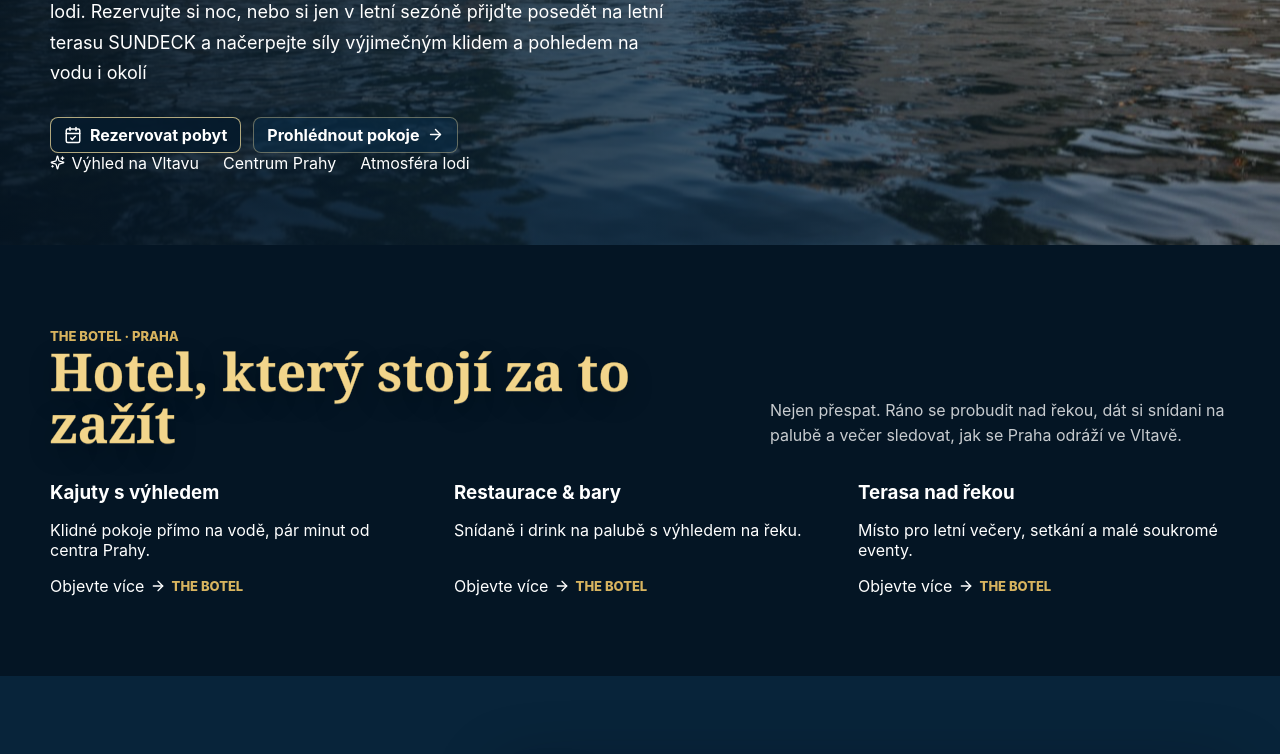
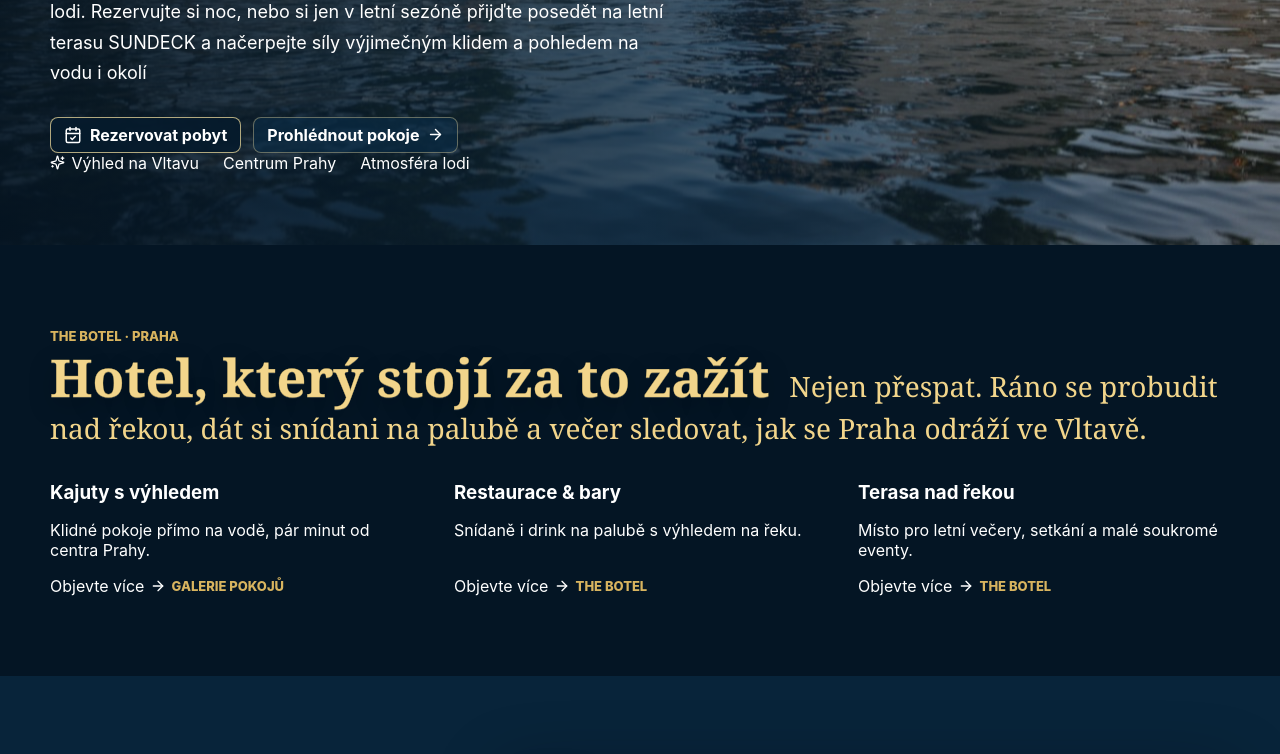
Before and after one commit to vct5d8tb75-sketch/botel-app, a Next.js app: page / in a window 1280 px wide. Shown: the part 557-1311 px from the top of the page. Built offline with nearby package versions, Linux system fonts and the light colour scheme.

Commit message:
Flow gold introduction after heading and clarify room gallery link

```diff
--- a/src/app/globals.css
+++ b/src/app/globals.css
@@ -311,6 +311,29 @@ select {
   margin: 0;
   color: var(--muted);
   line-height: 1.6;
+}
+
+.intro-heading {
+  display: block;
+}
+
+.intro-lead {
+  margin-top: 0.35rem;
+  line-height: 1.5;
+}
+
+.intro-lead h2 {
+  display: inline;
+  margin-right: 0.3em;
+}
+
+.intro-lead p {
+  display: inline;
+  max-width: none;
+  color: var(--heading-gold);
+  font-family: var(--font-serif), Georgia, serif;
+  font-size: clamp(22px, 2.5vw, 28px);
+  line-height: 1.5;
 }
 
 .dark .section-head p {
--- a/src/app/page.tsx
+++ b/src/app/page.tsx
@@ -65,23 +65,23 @@ export default function HomePage() {
 
       <section className="section intro-section">
         <div className="section-inner">
-          <div className="section-head">
-            <div>
-              <span className="eyebrow">The Botel · Praha</span>
-              <h2>Hotel, který stojí za to zažít</h2>
+          <div className="section-head intro-heading">
+            <span className="eyebrow">The Botel · Praha</span>
+            <div className="intro-lead">
+              <h2>Hotel, který stojí za to zažít</h2>{" "}
+              <p>
+                Nejen přespat. Ráno se probudit nad řekou, dát si snídani na palubě a večer sledovat,
+                jak se Praha odráží ve Vltavě.
+              </p>
             </div>
-            <p>
-              Nejen přespat. Ráno se probudit nad řekou, dát si snídani na palubě a večer sledovat,
-              jak se Praha odráží ve Vltavě.
-            </p>
           </div>
           <div className="highlight-grid">
             {highlights.map((item) => (
               <article className="highlight-card" key={item.title}>
                 <h3>{item.title}</h3>
                 <p>{item.text}</p>
-                <Link className="highlight-link" href={item.href} aria-label={`Objevte více: ${item.title}`}>
-                  Objevte více <ArrowRight size={16} aria-hidden="true" /> <span className="eyebrow">THE BOTEL</span>
+                <Link className="highlight-link" href={item.href} aria-label={item.title === "Kajuty s výhledem" ? "Galerie pokojů" : `Objevte více: ${item.title}`}>
+                  Objevte více <ArrowRight size={16} aria-hidden="true" /> <span className="eyebrow">{item.title === "Kajuty s výhledem" ? "Galerie pokojů" : "THE BOTEL"}</span>
                 </Link>
               </article>
             ))}
```
